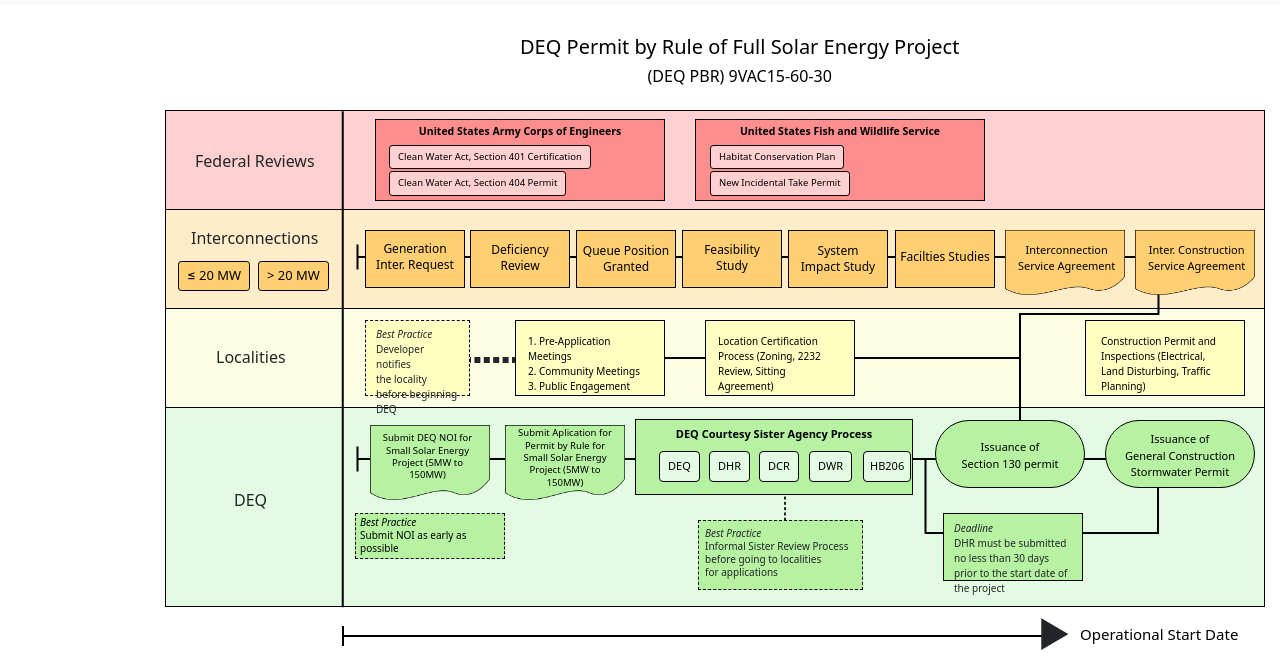
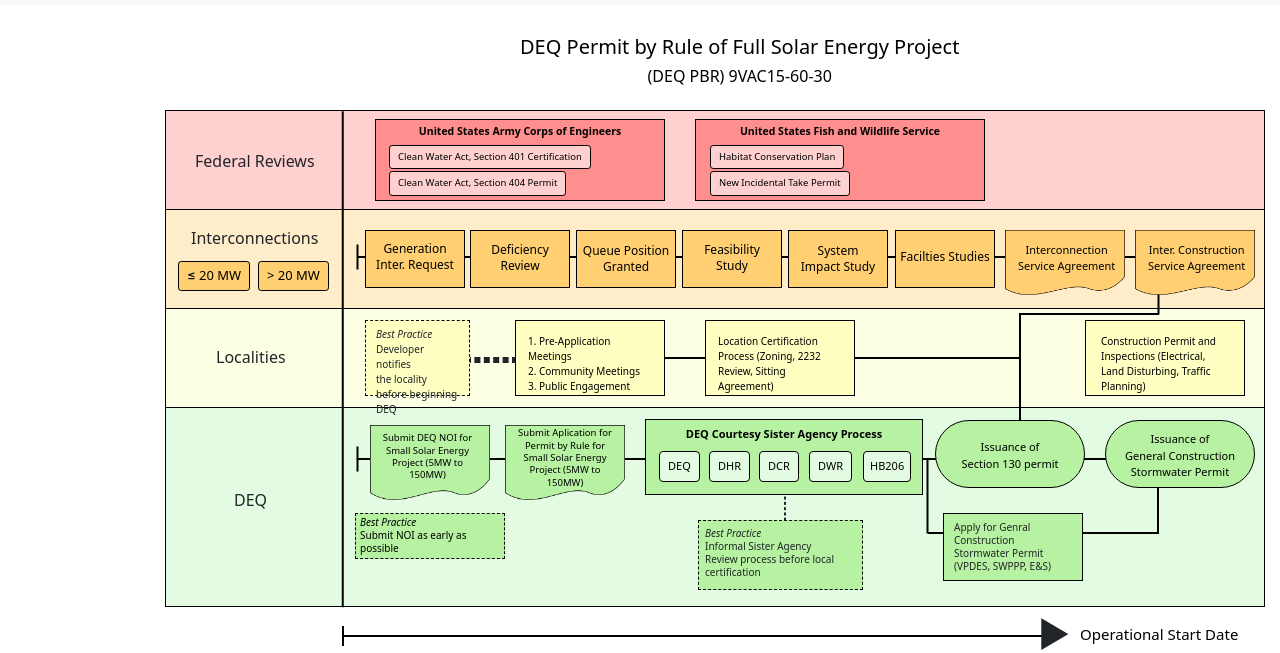
Before and after one commit to ytkidanu/process-mapping, a plain HTML site: page swim-lanes/deq-pbr.html in a window 1280 px wide. Shown: the part 105-758 px from the top of the page. Drawn offline with nearby package versions, Linux system fonts and the light colour scheme.

Commit message:
cleaned up the structure

```diff
--- a/style.css
+++ b/style.css
@@ -745,7 +745,7 @@
 
 .line.line-70 {
     width: 75px;
-    left: 723px;
+    left: 725px;
     top: 490px;
 
     z-index: 2;
@@ -753,8 +753,8 @@
 }
 
 .line.line-71 {
-    width: 234px;
-    left: 760px;
+    width: 230px;
+    left: 763px;
     top: 527px;
 
     z-index: 2;
@@ -1993,7 +1993,7 @@ about-footer {
 .deq.deq-pbr-2 {
     width: 278px;
     height: 76px;
-    left: 470px;
+    left: 480px;
     top: 414px;
     border-radius: 0px;
 
@@ -2048,7 +2048,8 @@ about-footer {
     left: 778px;
     top: 508px;
 
-   border: 1px solid #000000;
+    line-height:1.3;
+    border: 1px solid #000000;
     padding: 7px 10px;
 }
 .deq.deq-pbr-8 {
--- a/swim-lanes/deq-pbr.html
+++ b/swim-lanes/deq-pbr.html
@@ -237,8 +237,8 @@
             </scc>
 
             <deq>
-              <div class="deq deq-pbr-1"> <i>Best Practice</i><br>Informal Sister Review Process <br>before going to localities<br> for applications </div>
-              <div class="deq deq-pbr-7"> <i>Deadline</i><br>DHR must be submitted no less than 30 days prior to the start date of the project </div>
+              <div class="deq deq-pbr-1"> <i>Best Practice</i><br>Informal Sister Agency <br>Review process before local<br> certification </div>
+              <div class="deq deq-pbr-7"> Apply for Genral <br> Construction <br> Stormwater Permit <br> (VPDES, SWPPP, E&S) </div>
 
               <div class="btn btn-light deq deq-pbr-2" data-bs-toggle="modal" data-bs-target="#sister-modal"> <b>DEQ Courtesy Sister Agency Process</b> </div>
 
```
